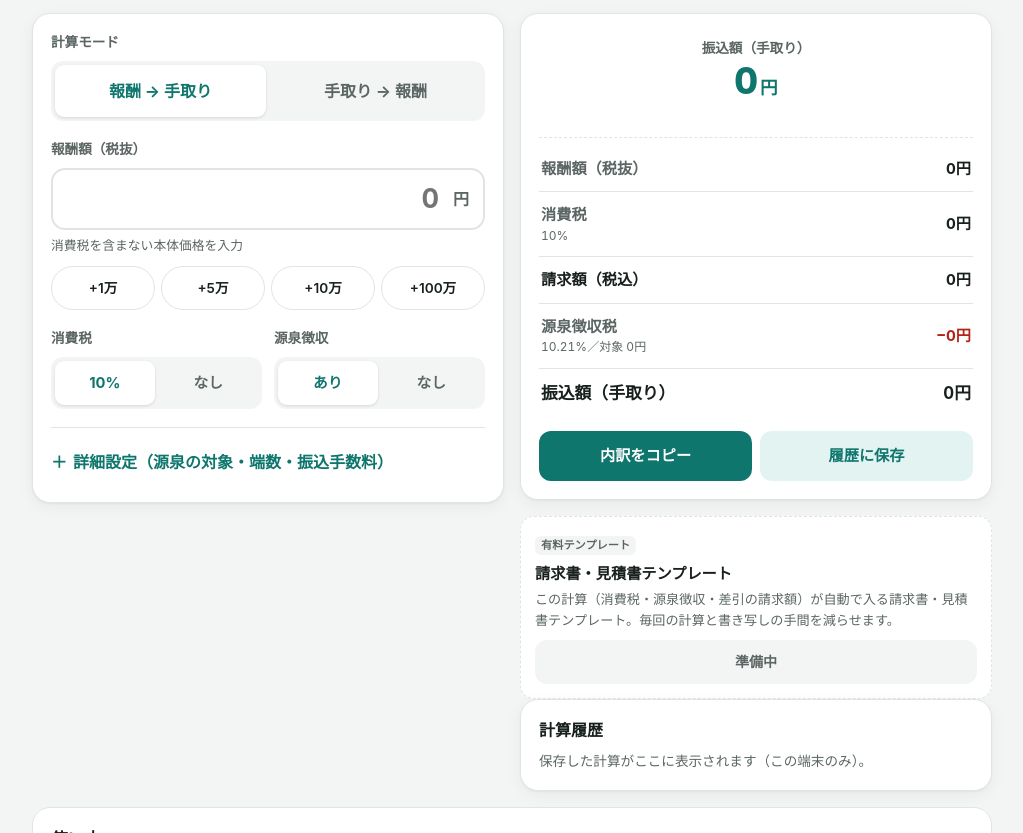
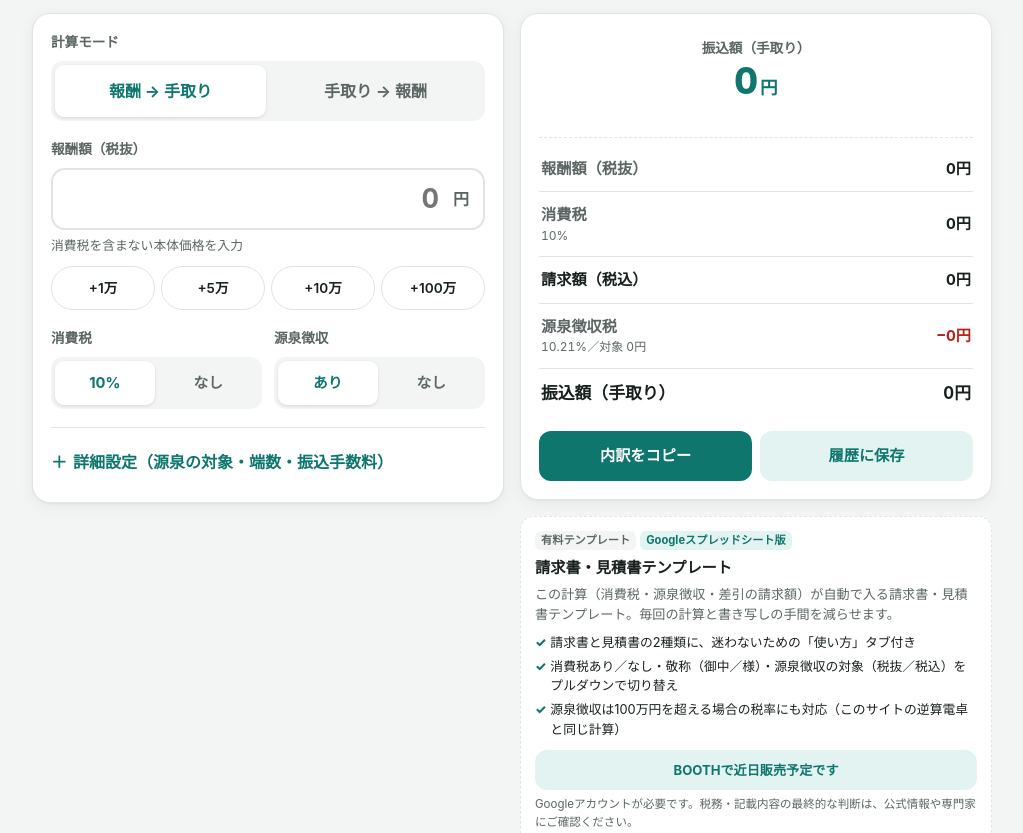
Before and after one commit to takeu1994-max/test-app, a plain HTML site: page index.html in a window 1280 px wide. Shown: the part 119-952 px from the top of the page, without its empty margins (128-1151 px from the left). Drawn offline with Linux system fonts and the light colour scheme.

Commit message:
Introduce P1 invoice/estimate template in product slots
- site.js: P1 description and features, BOOTH_URL_P1 placeholder constant,
  'coming soon' note while the URL is empty; hide P2/P3 slots until available
- site.css: feature list and notice styles
- tools.html: hub slot now shows P1; calculator/invoice checker show 3 features

Co-Authored-By: Claude Opus 5.5 <noreply@anthropic.com>
Claude-Session: https://claude.ai/code/session_01KByiWFEfhxQ9srYfRSjMJ4

```diff
--- a/index.html
+++ b/index.html
@@ -292,7 +292,7 @@
       </div>
     </div>
 
-    <aside class="promo-box" data-product="p1" data-lead="この計算（消費税・源泉徴収・差引の請求額）が自動で入る請求書・見積書テンプレート。毎回の計算と書き写しの手間を減らせます。"></aside>
+    <aside class="promo-box" data-product="p1" data-max-features="3" data-lead="この計算（消費税・源泉徴収・差引の請求額）が自動で入る請求書・見積書テンプレート。毎回の計算と書き写しの手間を減らせます。"></aside>
 
     <div class="card hist">
       <h2>計算履歴 <button type="button" id="clearHist">すべて削除</button></h2>
--- a/site.css
+++ b/site.css
@@ -42,6 +42,15 @@
 }
 .promo-box .promo-btn.off { color: var(--sub); background: var(--bg, #f3f5f4); }
 .promo-box .promo-note { font-size: .72rem; color: var(--sub); margin-top: 6px; }
+.promo-box .promo-head { display: flex; flex-wrap: wrap; gap: 4px; }
+.promo-box .promo-format { color: var(--accent); background: var(--accent-soft); }
+.promo-box .promo-feats { list-style: none; margin: 8px 0 0; padding: 0; display: grid; gap: 4px; font-size: .8rem; color: var(--text); }
+.promo-box .promo-feats li { position: relative; padding-left: 1.2em; line-height: 1.55; }
+.promo-box .promo-feats li::before { content: "✓"; position: absolute; left: 0; color: var(--accent); font-weight: 800; }
+.promo-box .promo-soon {
+  margin-top: 10px; padding: 10px 12px; border-radius: 12px; background: var(--accent-soft); color: var(--accent);
+  font-size: .82rem; font-weight: 700; text-align: center;
+}
 .site-section > .promo-box:first-child { margin-top: 0; }
 
 /* フッターのサイト内リンク */
--- a/site.js
+++ b/site.js
@@ -1,30 +1,49 @@
 /* =====================================================
    全ページ共通の設定
-   ・販売ページやお問い合わせフォームのURLは、ここだけ書き換えれば全ページに反映されます。
-   ・url が空 ("") のあいだは「準備中」と表示されます。
+   ・販売ページやお問い合わせフォームのURLは、このファイルだけ書き換えれば全ページに反映されます。
    ===================================================== */
 (function () {
   "use strict";
+
+  // ▼▼▼ 販売ページのURL（BOOTHなど）── 公開したらここに貼り付けてください ▼▼▼
+  //   例：var BOOTH_URL_P1 = "https://xxxx.booth.pm/items/1234567";
+  //   空 ("") のあいだは「BOOTHで近日販売予定です」と表示されます（リンクなし）。
+  var BOOTH_URL_P1 = "";
+  // ▲▲▲ ここまで ▲▲▲
 
   var SITE = {
     // お問い合わせフォーム（例：Googleフォーム）のURL
     contactUrl: ""
   };
 
+  // available: false の商品は、案内枠そのものを表示しません（準備ができたら true に）
   var PRODUCTS = {
     p1: {
+      available: true,
       name: "請求書・見積書テンプレート",
-      desc: "Googleスプレッドシート版。金額を入れるだけで消費税・源泉徴収・差引の請求額を自動計算します。",
-      url: ""
+      format: "Googleスプレッドシート版",
+      desc: "フリーランス・個人事業主向け。薄い黄色のセルに入力するだけで、消費税・源泉徴収・差引の請求金額を自動で計算します。",
+      features: [
+        "請求書と見積書の2種類に、迷わないための「使い方」タブ付き",
+        "消費税あり／なし・敬称（御中／様）・源泉徴収の対象（税抜／税込）をプルダウンで切り替え",
+        "源泉徴収は100万円を超える場合の税率にも対応（このサイトの逆算電卓と同じ計算）",
+        "交通費などの立替経費は、消費税・源泉徴収の計算から外して精算",
+        "10%対象の金額と消費税額を表示（インボイスの記載を意識した構成）",
+        "コピーしてすぐ使える。スマホ・iPadのスプレッドシートアプリでも入力できます"
+      ],
+      note: "Googleアカウントが必要です。税務・記載内容の最終的な判断は、公式情報や専門家にご確認ください。",
+      url: BOOTH_URL_P1
     },
     p2: {
+      available: false,
       name: "請求・入金・年間収支 管理シート",
-      desc: "請求 → 入金 → 月別・年間の集計までつながる管理シート。iPhone・iPad・PCで同じデータを使えます（Googleアカウントが必要）。",
+      desc: "請求 → 入金 → 月別・年間の集計までつながる管理シート。",
       url: ""
     },
     p3: {
+      available: false,
       name: "フリーランス事務 スターターセット",
-      desc: "請求書テンプレート・管理シート・印刷用チェックシート・使い方ガイドをまとめたセット。",
+      desc: "請求書テンプレート・管理シート・印刷用チェックシートのセット。",
       url: ""
     }
   };
@@ -36,23 +55,33 @@
     return e;
   }
 
-  // <aside class="promo-box" data-product="p1" data-lead="…"></aside> を描画
+  // <aside class="promo-box" data-product="p1" data-lead="…" data-max-features="3"></aside> を描画
   document.querySelectorAll(".promo-box[data-product]").forEach(function (box) {
     var p = PRODUCTS[box.getAttribute("data-product")];
-    if (!p) return;
     box.innerHTML = "";
-    box.appendChild(el("span", "promo-tag", "有料テンプレート"));
+    if (!p || !p.available) return; // 空のままなら CSS で非表示
+    var head = el("div", "promo-head");
+    head.appendChild(el("span", "promo-tag", "有料テンプレート"));
+    if (p.format) head.appendChild(el("span", "promo-tag promo-format", p.format));
+    box.appendChild(head);
     box.appendChild(el("b", "", p.name));
     box.appendChild(el("p", "", box.getAttribute("data-lead") || p.desc));
+    if (p.features && p.features.length) {
+      var max = parseInt(box.getAttribute("data-max-features"), 10) || p.features.length;
+      var ul = el("ul", "promo-feats");
+      p.features.slice(0, max).forEach(function (f) { ul.appendChild(el("li", "", f)); });
+      box.appendChild(ul);
+    }
     if (p.url) {
-      var a = el("a", "promo-btn", "販売ページで詳しく見る");
+      var a = el("a", "promo-btn", "販売ページ（BOOTH）で詳しく見る");
       a.href = p.url;
       a.target = "_blank";
       a.rel = "noopener";
       box.appendChild(a);
-      box.appendChild(el("p", "promo-note", "外部の販売サイトに移動します。"));
+      box.appendChild(el("p", "promo-note", "外部の販売サイトに移動します。" + (p.note ? p.note : "")));
     } else {
-      box.appendChild(el("span", "promo-btn off", "準備中"));
+      box.appendChild(el("p", "promo-soon", "BOOTHで近日販売予定です"));
+      if (p.note) box.appendChild(el("p", "promo-note", p.note));
     }
   });
 
```
Also changed, not shown: invoice-check.html (+1 -1 lines), tools.html (+1 -1 lines), 1 other file.
